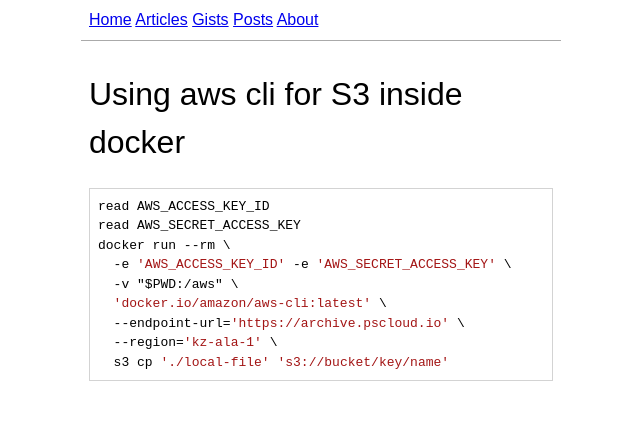
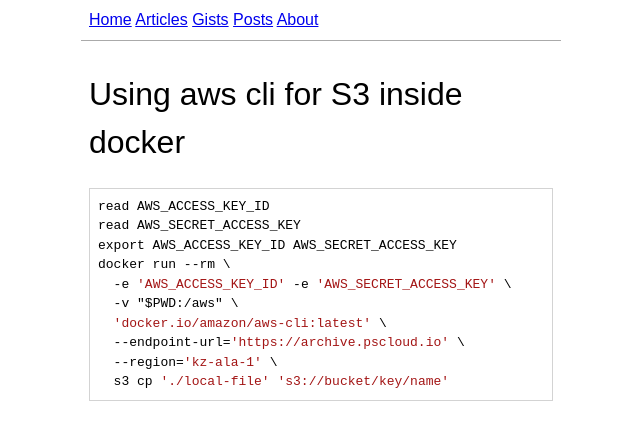
Before and after one commit to vbezhenar/vbezhenar.github.io, a Jekyll site: the page built from _gists/docker-aws-cli-s3.md, in a window 1280 px wide. Shown: the top 440 px of the page, without its empty margins (319-959 px from the left). Built offline with Jekyll 4.4.1, drawn with Linux system fonts in a browser that asks for light colours.

Commit message:
Add exports

````diff
--- a/_gists/docker-aws-cli-s3.md
+++ b/_gists/docker-aws-cli-s3.md
@@ -5,6 +5,7 @@
 ```sh
 read AWS_ACCESS_KEY_ID
 read AWS_SECRET_ACCESS_KEY
+export AWS_ACCESS_KEY_ID AWS_SECRET_ACCESS_KEY
 docker run --rm \
   -e 'AWS_ACCESS_KEY_ID' -e 'AWS_SECRET_ACCESS_KEY' \
   -v "$PWD:/aws" \
````
